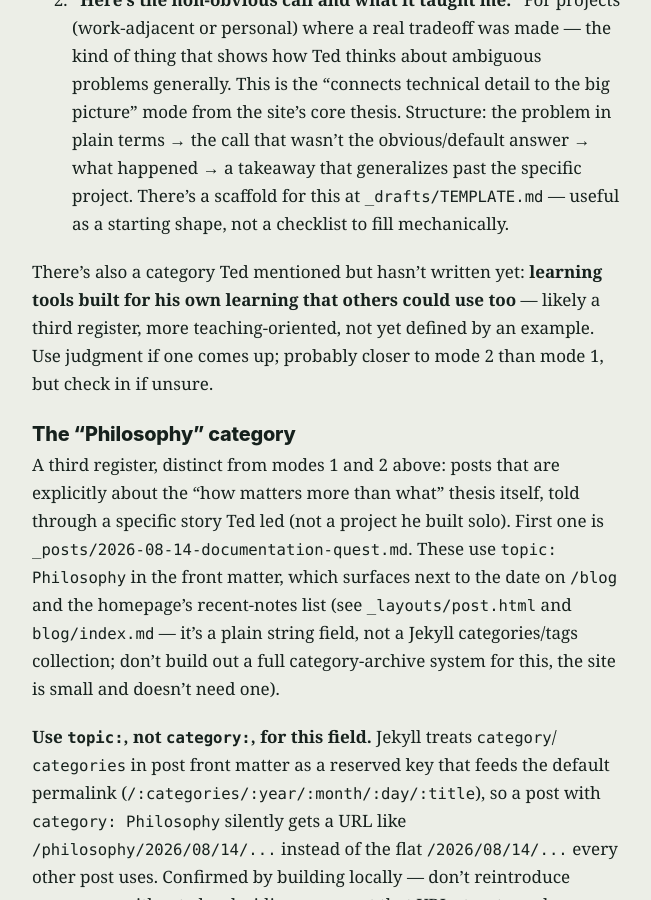
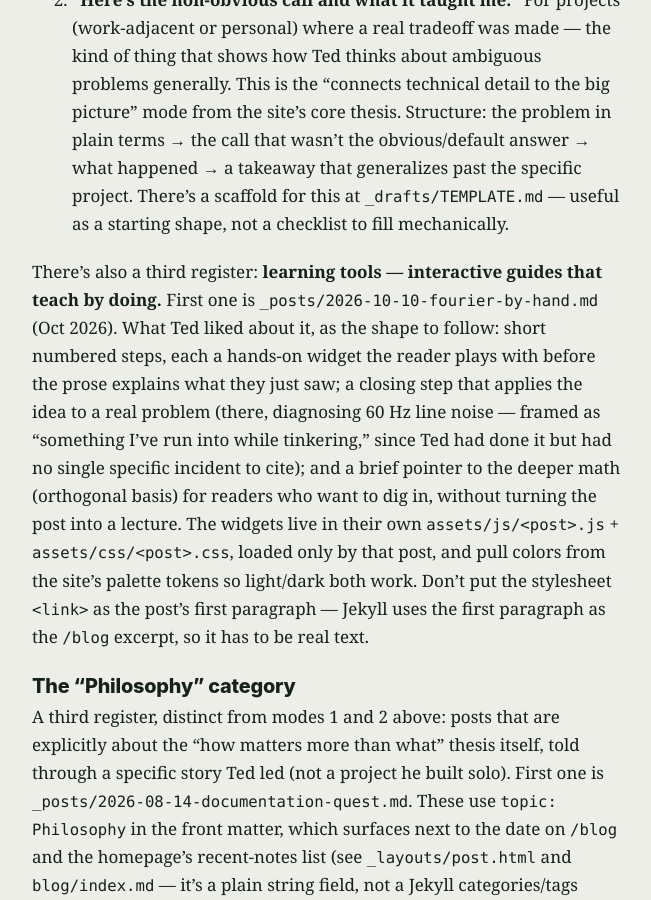
Before and after one commit to tschomay/tschomay.github.io, a Jekyll site: the page built from AGENTS.md, in a window 1280 px wide and 900 px high, scrolled down 2526 px. Shown: the whole window, without its empty margins (272-923 px from the left). Built offline with Jekyll 4.4.1, drawn with Linux system fonts in a browser that asks for light colours; our own code applies the rules of GitHub Pages for plain Markdown files.

Commit message:
Publish interactive Fourier post; note orthogonal basis
Moves the post from _drafts to _posts (2026-10-10), adds a brief
orthogonal-basis paragraph after step 2 as a pointer to the deeper math,
and moves the widget stylesheet link below the intro so the /blog
excerpt is real text. AGENTS.md now describes the learning-tool
register using this post as its first example.

Co-Authored-By: Claude Opus 5.5 <noreply@anthropic.com>
Claude-Session: https://claude.ai/code/session_012SQDb4FREHbx629LvcNrvt

```diff
--- a/AGENTS.md
+++ b/AGENTS.md
@@ -86,11 +86,20 @@ to one template:
    `_drafts/TEMPLATE.md` — useful as a starting shape, not a checklist to
    fill mechanically.
 
-There's also a category Ted mentioned but hasn't written yet: **learning
-tools built for his own learning that others could use too** — likely a
-third register, more teaching-oriented, not yet defined by an example. Use
-judgment if one comes up; probably closer to mode 2 than mode 1, but check
-in if unsure.
+There's also a third register: **learning tools — interactive guides that
+teach by doing.** First one is `_posts/2026-10-10-fourier-by-hand.md`
+(Oct 2026). What Ted liked about it, as the shape to follow: short numbered
+steps, each a hands-on widget the reader plays with before the prose
+explains what they just saw; a closing step that applies the idea to a real
+problem (there, diagnosing 60 Hz line noise — framed as "something I've run
+into while tinkering," since Ted had done it but had no single specific
+incident to cite); and a brief pointer to the deeper math (orthogonal basis)
+for readers who want to dig in, without turning the post into a lecture.
+The widgets live in their own `assets/js/<post>.js` + `assets/css/<post>.css`,
+loaded only by that post, and pull colors from the site's palette tokens so
+light/dark both work. Don't put the stylesheet `<link>` as the post's first
+paragraph — Jekyll uses the first paragraph as the `/blog` excerpt, so it
+has to be real text.
 
 ### The "Philosophy" category
 
```
Also changed, not shown: _posts/2026-10-10-fourier-by-hand.md (renamed from _drafts/fourier-by-hand.md, +4 -2 lines).
